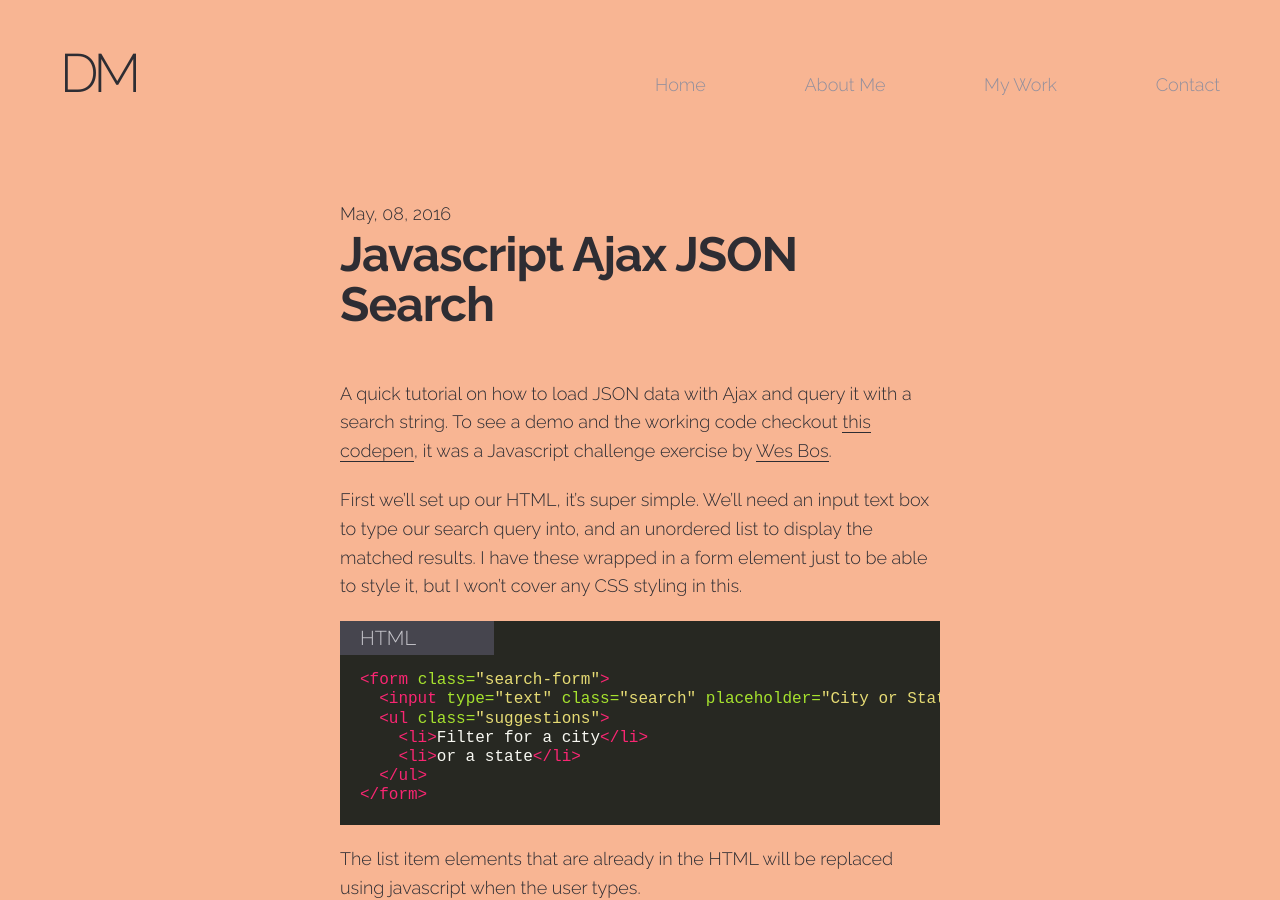
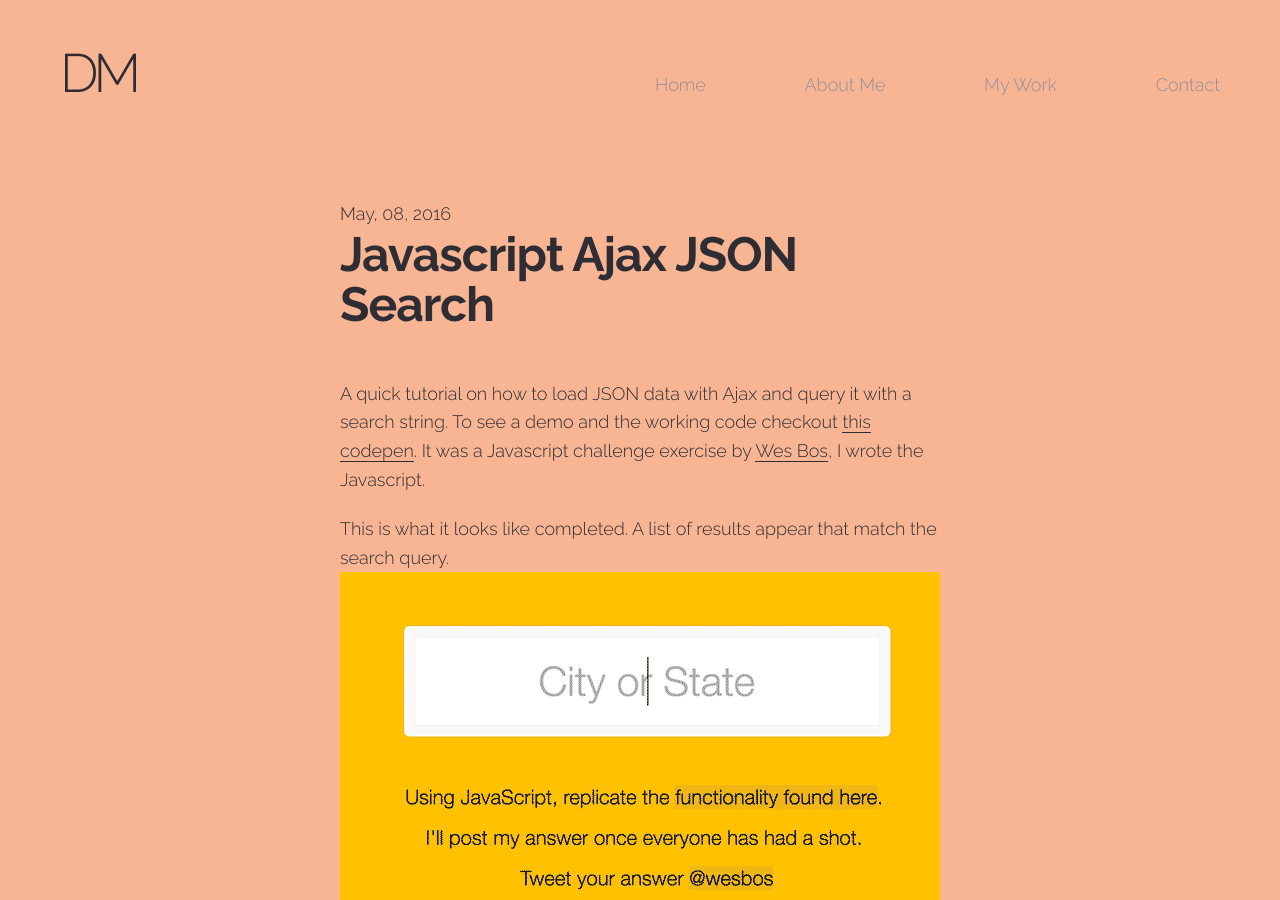
Before and after one commit to derekmorash/New-Portfolio, a Jekyll site: the page built from _posts/2016-05-08-javascript-json-search.md, in a window 1280 px wide and 900 px high. Built offline with Jekyll 4.4.1, drawn with Linux system fonts in a browser that asks for light colours; nearby versions of some CDN libraries; comment, search, counter and statistics services are not loaded.

Commit message:
Added images to json search post

```diff
--- a/_posts/2016-05-08-javascript-json-search.md
+++ b/_posts/2016-05-08-javascript-json-search.md
@@ -2,12 +2,15 @@
 layout:     posts
 title:      Javascript Ajax JSON Search
 date:       2016-05-08
-thumbnail:  css3.png
+thumbnail:  js.png
 assets:     /assets/post-assets/14-javascript-json-search/
 categories: work
 tags:       javascript json
 ---
-A quick tutorial on how to load JSON data with Ajax and query it with a search string. To see a demo and the working code checkout [this codepen](http://codepen.io/derekmorash/pen/dGLdxN), it was a Javascript challenge exercise by [Wes Bos](https://twitter.com/wesbos).
+A quick tutorial on how to load JSON data with Ajax and query it with a search string. To see a demo and the working code checkout [this codepen](http://codepen.io/derekmorash/pen/dGLdxN). It was a Javascript challenge exercise by [Wes Bos](https://twitter.com/wesbos), I wrote the Javascript.
+
+This is what it looks like completed. A list of results appear that match the search query.
+![search]({{ page.assets }}search.gif "search")
 
 First we'll set up our HTML, it's super simple. We'll need an input text box to type our search query into, and an unordered list to display the matched results. I have these wrapped in a form element just to be able to style it, but I won't cover any CSS styling in this.
 
```
Also changed, not shown: assets/post-assets/14-javascript-json-search/js.png (added), assets/post-assets/14-javascript-json-search/search.gif (added).
